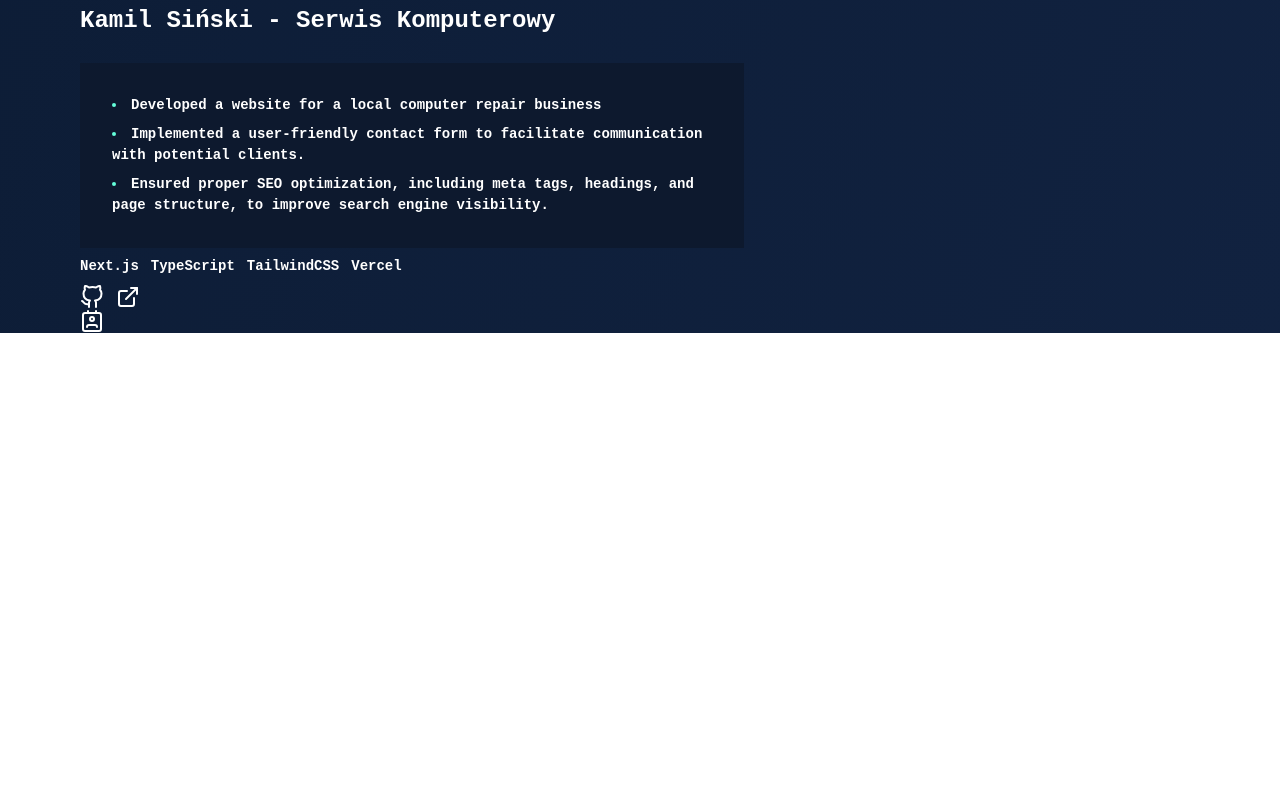
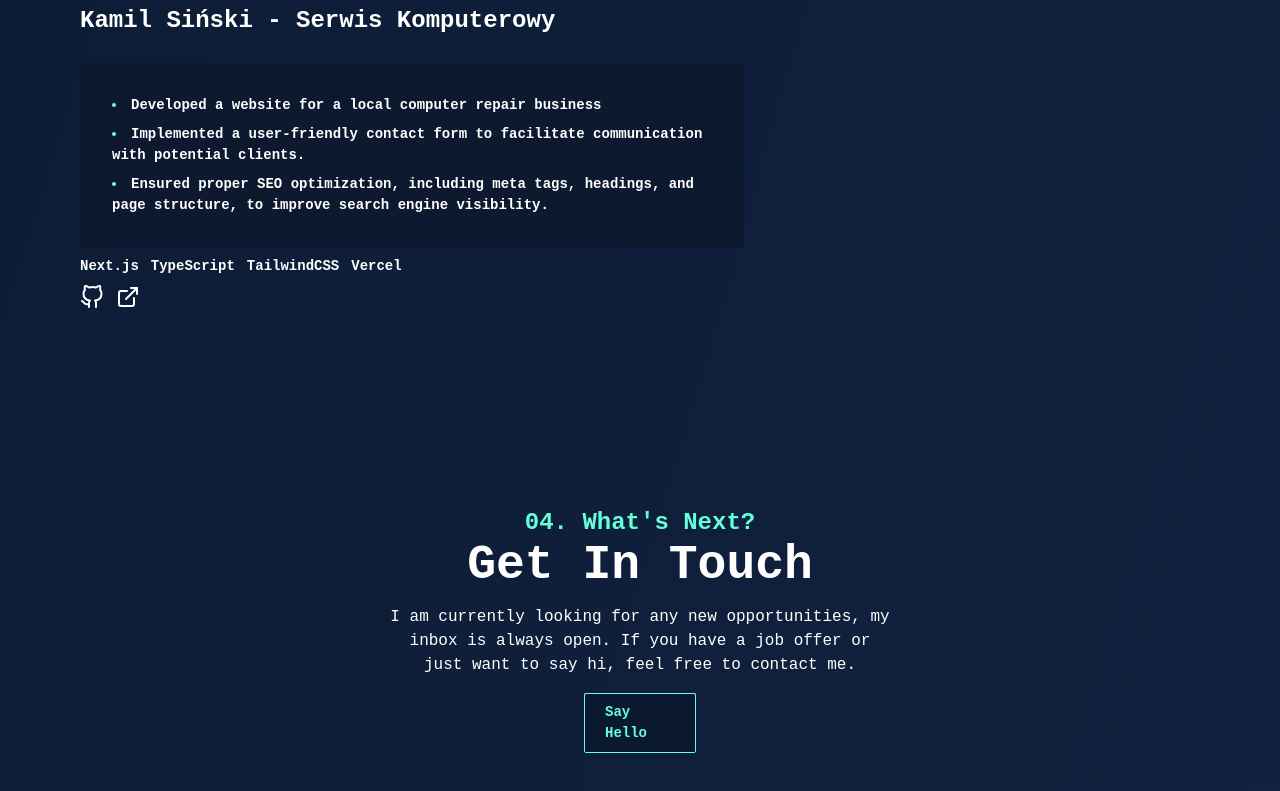
Before and after one commit to Biplo12/robert-sinski-portfolio, a Next.js app: page / in a window 1280 px wide. Shown: the part 3315-4106 px from the top of the page. Before the commit the page ends 3648 px from the top, so only its background shows below. Built offline with nearby package versions, Linux system fonts and the light colour scheme.

Commit message:
feat: contact desktop

```diff
--- a/src/app/page.tsx
+++ b/src/app/page.tsx
@@ -1,10 +1,10 @@
 'use client';
 
-import { Contact } from 'lucide-react';
 import dynamic from 'next/dynamic';
 import * as React from 'react';
 
 import AboutMe from '@/components/AboutMe/AboutMe';
+import Contact from '@/components/Contact/Contact';
 import Hero from '@/components/Hero/Hero';
 import Navbar from '@/components/Layout/Navbar';
 import Projects from '@/components/Projects/Projects';
--- a/src/components/Contact/Contact.tsx
+++ b/src/components/Contact/Contact.tsx
@@ -1,5 +1,13 @@
 import React from 'react';
+
+import ContactButton from '@/components/Contact/Partials/ContactButton';
+import ContactHeader from '@/components/Contact/Partials/ContactHeader';
 const Contact: React.FC = (): JSX.Element => {
-  return <div>Contact</div>;
+  return (
+    <div className='flex h-[80vh] w-full flex-col items-center justify-center gap-4'>
+      <ContactHeader />
+      <ContactButton />
+    </div>
+  );
 };
 export default Contact;
--- /dev/null
+++ b/src/components/Contact/Partials/ContactButton.tsx
@@ -0,0 +1,17 @@
+import React from 'react';
+
+import { MAIL } from '@/lib/vars';
+const ContactButton: React.FC = (): JSX.Element => {
+  return (
+    <div className='relative z-20 flex flex-col items-start justify-start'>
+      <a
+        href={`mailto:${MAIL}`}
+        className='border-spindrift text-spindrift bg-liberty-blue relative z-20 w-[112px] rounded-sm border px-5 py-2 text-sm font-bold transition duration-150 ease-linear hover:translate-x-[-2px] hover:translate-y-[-2px] hover:transform'
+      >
+        Say Hello
+      </a>
+      <span className='bg-spindrift absolute left-0 top-0 z-10 h-[39px] w-[112px] transform rounded-sm' />
+    </div>
+  );
+};
+export default ContactButton;
--- /dev/null
+++ b/src/components/Contact/Partials/ContactHeader.tsx
@@ -0,0 +1,18 @@
+import React from 'react';
+
+const ContactHeader: React.FC = (): JSX.Element => {
+  return (
+    <div className='flex w-full flex-col items-center justify-center'>
+      <h3 className='text-spindrift text-center text-2xl font-bold'>
+        04. What's Next?
+      </h3>
+      <h1 className='text-5xl font-bold'>Get In Touch</h1>
+      <p className='text-gray-text mt-4 max-w-[500px] text-center'>
+        I am currently looking for any new opportunities, my inbox is always
+        open. If you have a job offer or just want to say hi, feel free to
+        contact me.
+      </p>
+    </div>
+  );
+};
+export default ContactHeader;
```
